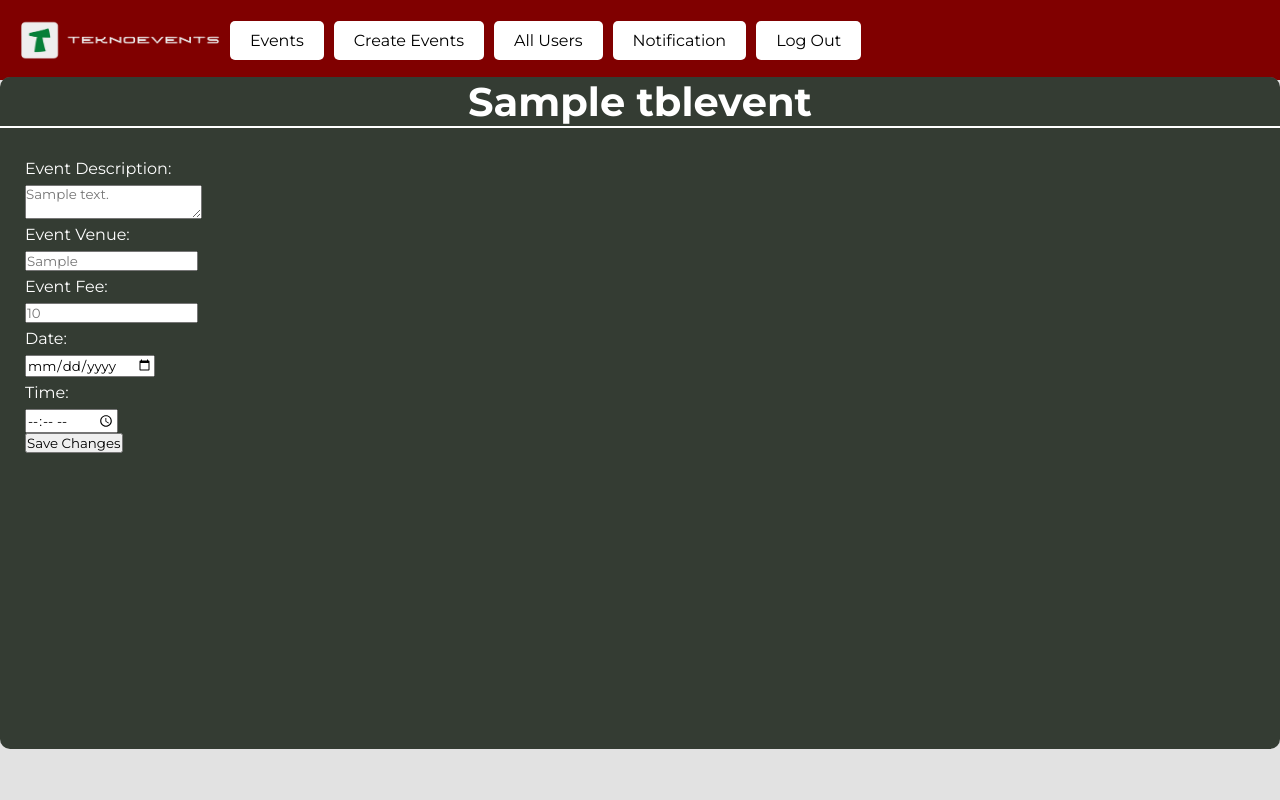
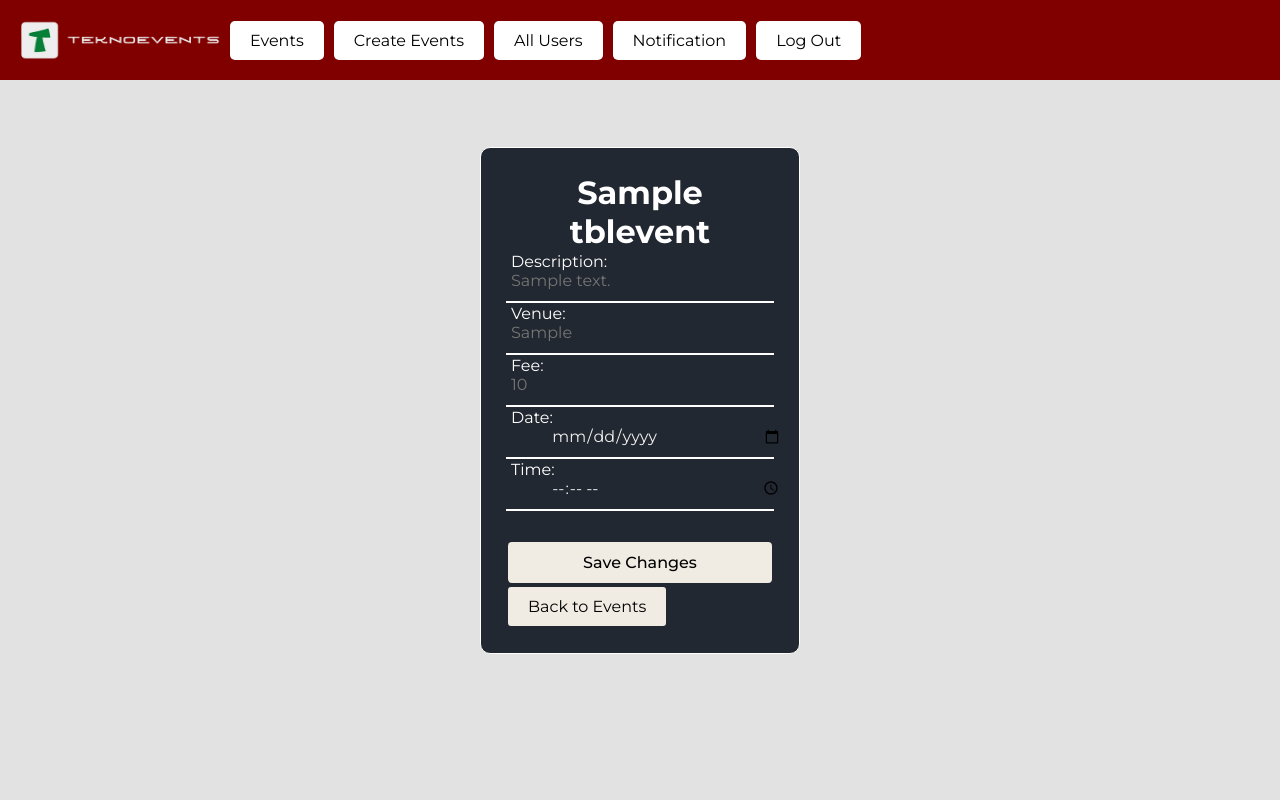
Before and after one commit to PTMAbellana/F2Abellana, a PHP site: page /events.php?eventid=1 in a window 1280 px wide. Run offline with PHP 8.4, Linux system fonts and the light colour scheme; the visitor is signed in with stand-in values (Sample User, id 1); tables that the repository leaves empty or names only in its code hold one stand-in row (values such as "Sample post").

Commit message:
Done with EDIT Event

```diff
--- a/css/teknoStyles.css
+++ b/css/teknoStyles.css
@@ -101,6 +101,7 @@ body{
 
 .form-container{
     position: absolute;
+    padding-top: 2%;
     top: 0;
     height: 100%;
 }
@@ -428,6 +429,7 @@ input[type="submit"]:hover{
     width: calc(100% - 10%);
     outline: none;
     font-size: 16px;
+    color:white;
 }
 
 .txt_field input[type="date"][placeholder],
@@ -811,3 +813,44 @@ input[type="submit"]:hover{
 .description p {
     margin: 0;
 }
+
+/* create events starts here */
+
+
+.edit-container{
+    width: 25%;
+    margin: auto;
+    padding: 25px;
+    border-radius: 10px;
+    /* background-color: rgb(255, 255, 255, 85%); */
+    background-color: #222831;
+    border: 1px solid rgb(255, 255, 255) ;
+}
+
+
+.edit-inner-container h2{
+    text-align: center;
+    color:#F0ECE3;
+}
+.edit-inner-container p{
+    text-align: left;
+    color:#F0ECE3;
+}
+
+.back-link {
+    display: inline-block;
+    padding: 10px 20px;
+    background-color: F0ECE3; /* Your desired button color */
+    color: black;
+    text-decoration: none;
+    border: 2px solid #222831;
+    border-radius: 5px;
+    cursor: pointer;
+}
+
+.back-link:hover {
+    color:white;
+    background-color: rgb(54, 79, 82);
+    transition: .2s;
+
+}
--- a/events.php
+++ b/events.php
@@ -77,28 +77,39 @@
             // Now you have $eventDetail containing all details of the event with eventid = $eventId
             // Display the event details and form for editing
 ?>
-            <div class="overview-container">
-                <h1 id="eventTitle"><?= $eventDetail['eventtitle'] ?></h1>
-                <hr color="white">
-                <div class="overview-inner-container">
-                    <div class="overview-details" id="eventDetails">
+            <div class="edit-container">
+                <h1 id="eventTitle" style="color:white; text-align:center;"><?= $eventDetail['eventtitle'] ?></h1>
+                    <div class="edit-inner-container" id="eventDetails">
                         <form method="POST" action="">
-                            <p>Event Description:</p>
-                            <textarea name="eventDescription" placeholder="<?= $eventDetail['eventdescription'] ?>"></textarea>
-                            <p>Event Venue:</p>
-                            <input type="text" name="eventVenue" placeholder="<?= $eventDetail['eventvenue'] ?>">
-                            <p>Event Fee:</p>
-                            <input type="text" name="eventFee" placeholder="<?= $eventDetail['eventfee'] ?>">
-                            <p>Date:</p>
-                            <input type="date" name="eventDate" placeholder="<?= $eventDetail['eventdate'] ?>">
-                            <p>Time:</p>
-                            <input type="time" name="eventTime" placeholder="<?= $eventDetail['eventtime'] ?>">
+                            <div class="txt_field">
+                                <input type="text" name="eventDescription" placeholder="<?= $eventDetail['eventdescription'] ?>">
+                                <label for="eventDescription">Description: </label>
+                            </div>
+                            <div class="txt_field">
+                                <input type="text" name="eventVenue" placeholder="<?= $eventDetail['eventvenue'] ?>">
+                                <label for="eventVenue">Venue: </label>
+                            </div>
+                            <div class="txt_field">
+                                <input type="text" name="eventFee" placeholder="<?= $eventDetail['eventfee'] ?>">
+                                <label for="eventFee">Fee: </label>
+                            </div>
+                            <div class="txt_field">
+                                <input type="date" name="eventDate" placeholder="<?= $eventDetail['date'] ?>">
+                                <label for="eventDate">Date: </label>
+                            </div>
+                            <div class="txt_field">
+                                <input type="time" name="eventTime" placeholder="<?= $eventDetail['time'] ?>">
+                                <label for="eventTime">Time: </label>
+                            </div>
                             <input type="hidden" name="eventId" value="<?= $eventId ?>">
                             <br>
-                            <button type="submit" name="saveChanges">Save Changes</button>
+                            <input type="submit" value="Save Changes"name="saveChanges">
+
+                            <a href="eventsCreator.php" class="back-link">Back to Events</a>
+
                         </form>
                     </div>
-                </div>
+
             </div>
 <?php
         } else {
--- a/eventsCreator.php
+++ b/eventsCreator.php
@@ -18,9 +18,7 @@
 
 <div class="create-container">
     <div class="create-inner-container">
-
         <h2>Create New Event</h2>
-
         <form id="eventForm" action="" method="POST" >
             <div class="txt_field">
                 <input type="text" id="eventName" name="eventName" method="POST" required>
@@ -36,7 +34,7 @@
                 <label for="eventVenue">Venue: </label>
             </div>
             <div class="txt_field">
-                <input type="text" id="eventFee" name="eventFee" method="POST" required>
+                <input type="text" id="eventFee" name="eventFee" m ethod="POST" required>
                 <label for="eventFee">Fee: </label>
             </div>
             <div class="txt_field">
--- a/register.php
+++ b/register.php
@@ -28,7 +28,7 @@
 </head>
 
 <div class="container" id="container" style="max-width: ; margin: 20px auto; height: auto ;">
-    <div class="form-container sign-in" style="overflow-y: auto; max-height: 450px;">
+    <div class="form-container sign-in" style="overflow-y: auto; max-height: 500px;">
         <form method="post">
             <h1>Create Account</h1>
             <span>using your school details</span>
--- a/userApi.php
+++ b/userApi.php
@@ -103,7 +103,7 @@
                 echo '
                     <div class="all-events">
                     <center>
-                    <a href="events.php?eventId='.$row['eventId'].'">
+                    <a href="events.php?eventId='.$row['eventid'].'">
                         <h2>' . $row['eventtitle'] . '</h2>
                     </a>
                     </center>
```
